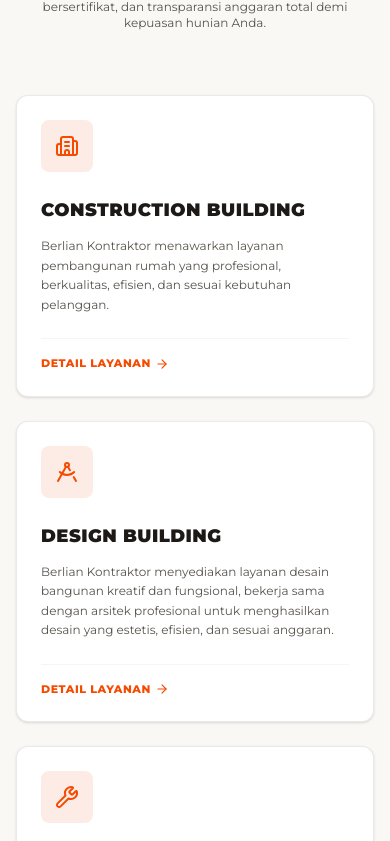
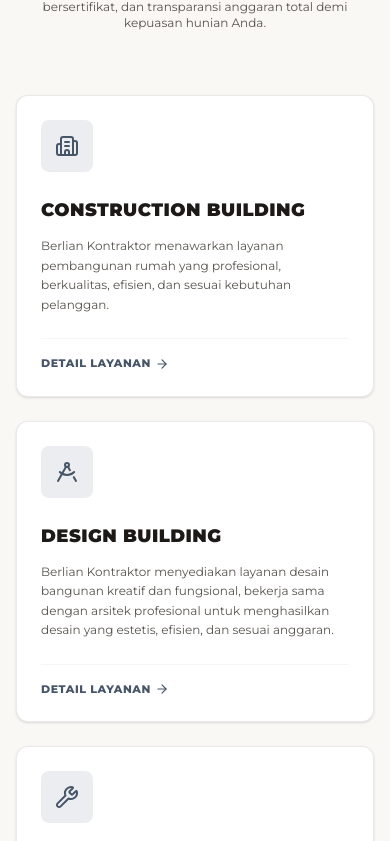
Before and after one commit to ReyhanRidwan/Berlian-Kontraktor, a React (Vite) app: page / in a window 390 px wide. Shown: the part 983-1824 px from the top of the page. Built offline with nearby package versions, Linux system fonts and the light colour scheme.

Commit message:
refactor: add node server and update UI styling
Transition to a custom Express server for production, update project data entries, and apply a neutral metallic silver theme to UI components.

```diff
--- a/package.json
+++ b/package.json
@@ -4,8 +4,9 @@
   "version": "0.0.0",
   "type": "module",
   "scripts": {
-    "dev": "vite --port=3000 --host=0.0.0.0",
-    "build": "vite build",
+    "dev": "tsx server.ts",
+    "build": "vite build && esbuild server.ts --bundle --platform=node --format=cjs --packages=external --sourcemap --outfile=dist/server.cjs",
+    "start": "node dist/server.cjs",
     "preview": "vite preview",
     "clean": "rm -rf dist server.js",
     "lint": "tsc --noEmit"
--- /dev/null
+++ b/server.ts
@@ -0,0 +1,34 @@
+import express from "express";
+import path from "path";
+import { createServer as createViteServer } from "vite";
+
+async function startServer() {
+  const app = express();
+  const PORT = 3000;
+
+  // API routes FIRST
+  app.get("/api/health", (_req, res) => {
+    res.json({ status: "ok" });
+  });
+
+  // Vite middleware for development
+  if (process.env.NODE_ENV !== "production") {
+    const vite = await createViteServer({
+      server: { middlewareMode: true },
+      appType: "spa",
+    });
+    app.use(vite.middlewares);
+  } else {
+    const distPath = path.join(process.cwd(), "dist");
+    app.use(express.static(distPath));
+    app.get("*", (_req, res) => {
+      res.sendFile(path.join(distPath, "index.html"));
+    });
+  }
+
+  app.listen(PORT, "0.0.0.0", () => {
+    console.log(`Server running on http://localhost:${PORT}`);
+  });
+}
+
+startServer();
--- a/src/components/LegalitySection.tsx
+++ b/src/components/LegalitySection.tsx
@@ -81,7 +81,7 @@
     type: "Nomor Pokok Wajib Pajak",
     category: "Kepatuhan Pajak Negara",
     defaultImage: "",
-    accentColor: "from-amber-700 to-yellow-800",
+    accentColor: "from-slate-700 to-zinc-800",
     description: "Identitas kepatuhan perpajakan badan hukum yang terdaftar aktif dan taat administrasi fiskal."
   }
 ];
--- a/src/constants/images.ts
+++ b/src/constants/images.ts
@@ -56,8 +56,9 @@
 
   // Featured Projects in Home (from projects documentation)
   wismaEms: optimizeCloudinaryUrl("https://res.cloudinary.com/di6ziqvtp/image/upload/v1785152665/Renovasi_Wisma_EMS_Cisarua_-_Bogor_iqaytg.webp"),
-  villaTeguh: optimizeCloudinaryUrl("https://res.cloudinary.com/di6ziqvtp/image/upload/v1785151712/Proyek_renovasi_Alun_Indah_-_cakung_gs1ovh.webp"),
+  villaTeguh: optimizeCloudinaryUrl("https://res.cloudinary.com/di6ziqvtp/image/upload/v1785152572/Renovasi_Villa_Bpk_Teguh_Puncak_-_Bogor_bt5btu.webp"),
   kantorCakung: optimizeCloudinaryUrl("https://res.cloudinary.com/di6ziqvtp/image/upload/v1785151712/Proyek_renovasi_Alun_Indah_-_cakung_gs1ovh.webp"),
+  alunIndahCakung: optimizeCloudinaryUrl("https://res.cloudinary.com/di6ziqvtp/image/upload/v1785151712/Proyek_renovasi_Alun_Indah_-_cakung_gs1ovh.webp"),
 
   // Services highlight
   serviceHighlight: optimizeCloudinaryUrl("https://res.cloudinary.com/di6ziqvtp/image/upload/q_auto/f_auto/v1778941746/naksha-banwao-3ddHcjHmiGw-unsplash_jdslxv.jpg"),
--- a/src/index.css
+++ b/src/index.css
@@ -4,6 +4,31 @@
 @theme {
   --font-sans: "Montserrat", "Inter", ui-sans-serif, system-ui, sans-serif;
   --font-heading: "Montserrat", sans-serif;
+
+  /* Global Silver / Metallic Chrome Palette for Orange & Amber */
+  --color-orange-50: #f8fafc;
+  --color-orange-100: #f1f5f9;
+  --color-orange-200: #e2e8f0;
+  --color-orange-300: #cbd5e1;
+  --color-orange-400: #94a3b8;
+  --color-orange-500: #64748b;
+  --color-orange-600: #475569;
+  --color-orange-700: #334155;
+  --color-orange-800: #1e293b;
+  --color-orange-900: #0f172a;
+  --color-orange-950: #020617;
+
+  --color-amber-50: #f8fafc;
+  --color-amber-100: #f1f5f9;
+  --color-amber-200: #e2e8f0;
+  --color-amber-300: #cbd5e1;
+  --color-amber-400: #94a3b8;
+  --color-amber-500: #64748b;
+  --color-amber-600: #475569;
+  --color-amber-700: #334155;
+  --color-amber-800: #1e293b;
+  --color-amber-900: #0f172a;
+  --color-amber-950: #020617;
 
   /* Additional animations for smooth scale */
   @keyframes spin-slow {
@@ -23,7 +48,7 @@
   font-family: var(--font-heading);
 }
 
-/* Custom styled scrollbars for a premium construction feel */
+/* Custom styled scrollbars with elegant metallic silver */
 ::-webkit-scrollbar {
   width: 8px;
 }
@@ -31,9 +56,9 @@
   background: #f5f2eb;
 }
 ::-webkit-scrollbar-thumb {
-  background: #ea580c;
+  background: #94a3b8;
   border-radius: 4px;
 }
 ::-webkit-scrollbar-thumb:hover {
-  background: #c2410c;
+  background: #64748b;
 }
--- a/src/views/HomeView.tsx
+++ b/src/views/HomeView.tsx
@@ -426,12 +426,12 @@
               </div>
             </div>
 
-            {/* Project 2: Renovasi Kantor - Cakung, Jakarta Timur */}
+            {/* Project 2: Proyek Renovasi Alun Indah Cakung */}
             <div className="bg-white rounded-2xl overflow-hidden border border-stone-200/90 shadow-sm hover:shadow-md transition-all flex flex-col group">
               <div className="relative aspect-[16/10] overflow-hidden bg-stone-100">
                 <img
-                  src={IMAGES.kantorCakung}
-                  alt="Renovasi Kantor - Jl. P. Komarudin Km. 23, Cakung, Jakarta Timur, Indonesia"
+                  src={IMAGES.alunIndahCakung}
+                  alt="Proyek Renovasi Alun Indah Cakung"
                   className="w-full h-full object-cover group-hover:scale-105 transition-transform duration-500"
                 />
                 <div className="absolute top-4 left-4 bg-orange-600 text-white text-[10px] font-black uppercase tracking-widest px-3 py-1 rounded-md shadow-sm">
@@ -441,18 +441,14 @@
               <div className="p-6 md:p-8 flex-1 flex flex-col justify-between space-y-4">
                 <div>
                   <h3 className="text-lg md:text-xl font-black text-stone-900 uppercase tracking-wide group-hover:text-orange-600 transition-colors">
-                    Renovasi Kantor
+                    Proyek Renovasi Alun Indah Cakung
                   </h3>
-                  <div className="flex items-start gap-1.5 text-xs text-orange-600 font-bold mt-1.5 leading-snug">
-                    <MapPin className="w-3.5 h-3.5 shrink-0 mt-0.5" />
-                    <span>Jl. P. Komarudin Km. 23, Cakung, Jakarta Timur, Indonesia.</span>
-                  </div>
-                  <p className="text-stone-600 text-xs md:text-sm leading-relaxed mt-2.5 font-normal">
-                    Pekerjaan renovasi dan peremajaan gedung kantor di Jl. P. Komarudin Km. 23, Cakung, Jakarta Timur, Indonesia dengan pengerjaan struktural, interior, dan tata ruang modern.
+                  <p className="text-stone-600 text-xs md:text-sm leading-relaxed mt-2 font-normal">
+                    Pekerjaan renovasi dan peremajaan menyeluruh Proyek Alun Indah di Cakung, Jakarta Timur dengan penataan struktural, estetika interior, serta standar pengerjaan konstruksi terbaik.
                   </p>
                 </div>
                 <div className="pt-4 border-t border-stone-100 flex items-center justify-between text-xs font-bold text-stone-500">
-                  <span className="text-orange-600 font-extrabold">Renovasi Kantor & Komersial</span>
+                  <span className="text-orange-600 font-extrabold">Renovasi Bangunan & Komersial</span>
                   <span>Berlian Kontraktor</span>
                 </div>
               </div>
--- a/src/views/ProjectsView.tsx
+++ b/src/views/ProjectsView.tsx
@@ -70,14 +70,14 @@
       description: "Pembangunan fasilitas gudang penyimpanan pupuk Albayu Farm dengan struktur baja tahan cuaca dan ventilasi optimal."
     },
     {
-      id: "renovasi-kantor-cakung",
-      title: "Renovasi Kantor",
-      location: "Jl. P. Komarudin Km. 23, Cakung, Jakarta Timur, Indonesia.",
+      id: "renovasi-villa-teguh-puncak",
+      title: "Renovasi Villa Bpk Teguh, Puncak - Bogor",
+      location: "Puncak, Bogor",
       category: "Renovasi",
       shapeLabel: "Landscape",
       heightClass: "h-52 sm:h-56 md:h-60",
-      image: "https://res.cloudinary.com/di6ziqvtp/image/upload/v1785151712/Proyek_renovasi_Alun_Indah_-_cakung_gs1ovh.webp",
-      description: "Pekerjaan renovasi dan peremajaan gedung kantor di Jl. P. Komarudin Km. 23, Cakung, Jakarta Timur, Indonesia dengan pengerjaan struktural, interior, dan tata ruang modern."
+      image: "https://res.cloudinary.com/di6ziqvtp/image/upload/v1785152572/Renovasi_Villa_Bpk_Teguh_Puncak_-_Bogor_bt5btu.webp",
+      description: "Pekerjaan renovasi dan peremajaan menyeluruh Villa Bpk Teguh di dataran tinggi Puncak, Bogor dengan sentuhan arsitektur modern yang harmonis dengan alam sekitar."
     },
     {
       id: "renovasi-wisma-ems-cisarua",
```
